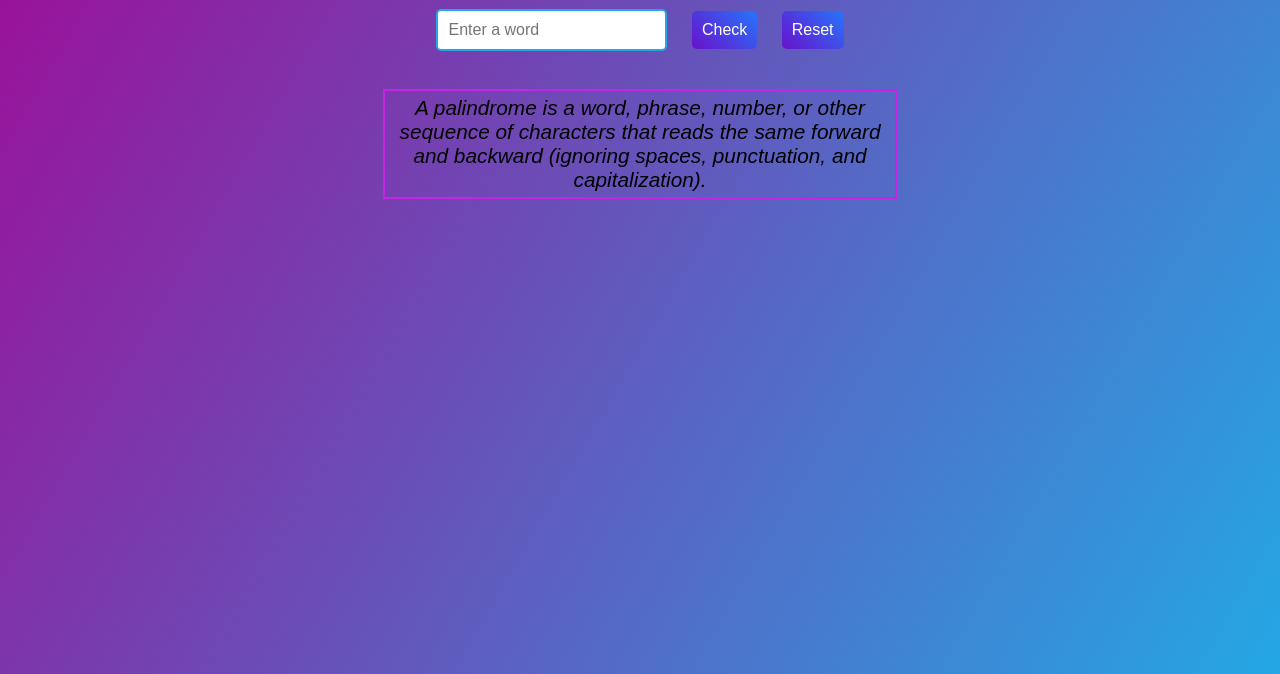
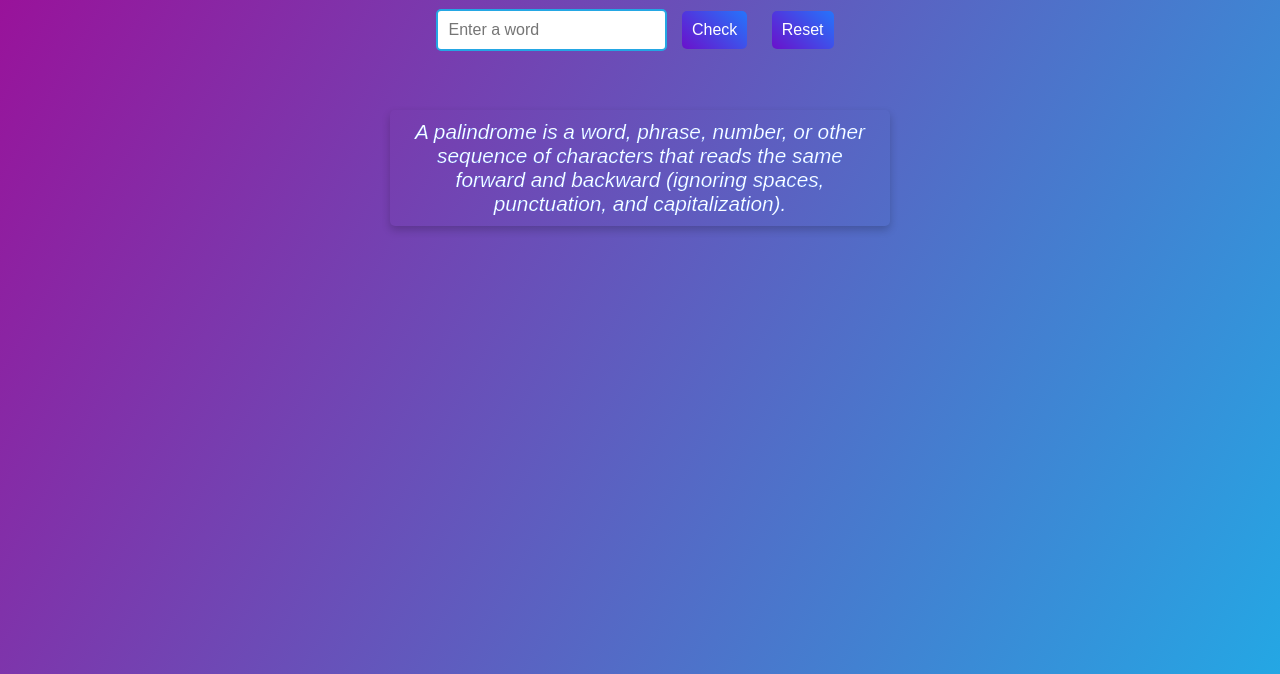
Before and after one commit to quintin-dev/Projects-Palindrome_Checker, a plain HTML site: page index.html in a window 1280 px wide. Shown: the part 126-800 px from the top of the page. Drawn offline with Linux system fonts and the light colour scheme.

Commit message:
Refactor definition section in index.html and update styles in styles.css for improved clarity and aesthetics

```diff
--- a/index.html
+++ b/index.html
@@ -12,10 +12,12 @@
             <input type="text" id="text-input" placeholder="Enter a word" />
             <button id="check-btn">Check</button>
             <button id="reset" onclick="window.location.reload()">Reset</button>
-            <div id="definition">
-                A palindrome is a word, phrase, number, or other sequence of
-                characters that reads the same forward and backward (ignoring
-                spaces, punctuation, and capitalization).
+            <div id="definition-div">
+                <p id="definition">
+                    A palindrome is a word, phrase, number, or other sequence of
+                    characters that reads the same forward and backward
+                    (ignoring spaces, punctuation, and capitalization).
+                </p>
             </div>
             <div id="reverse-animation"></div>
             <div id="final-word"></div>
--- a/styles.css
+++ b/styles.css
@@ -18,16 +18,20 @@ h1 {
     color: #c424e4;
 }
 
+#definition-div {
+    -webkit-text-stroke: 0.2px #296ef9;
+    margin-top: 50px;
+    border-radius: 5px;
+    max-width: 500px;
+    margin: 0 auto;
+    box-shadow: 0 4px 8px rgba(0, 0, 0, 0.2);
+}
+
 #definition {
     font-size: 1.3em;
-    margin-bottom: 20px;
-    /*-webkit-text-stroke: 1px black;*/
-    padding: 5px;
-    margin-top: 50px;
-    border: 2px solid #c424e4;
     font-style: italic;
-    max-width: 500px;
-    margin: 0 auto;
+    padding: 10px;
+    color: #fff;
 }
 
 #reset {
@@ -37,7 +41,7 @@ h1 {
 #text-input {
     padding: 10px;
     font-size: 16px;
-    margin: 10px;
+    margin: 10px auto;
     border: 2px solid #24a7e4;
     border-radius: 5px;
     outline: none;
```
